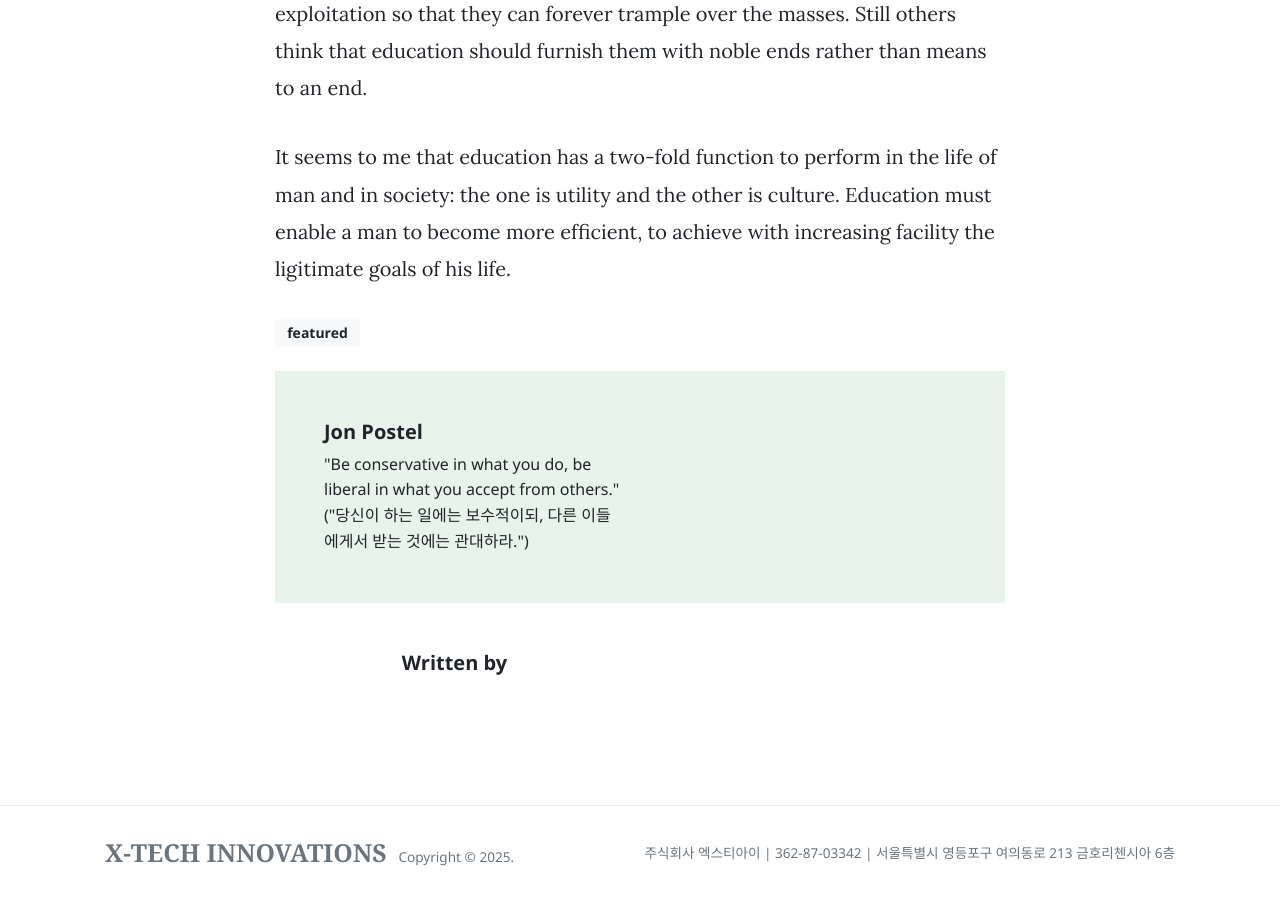
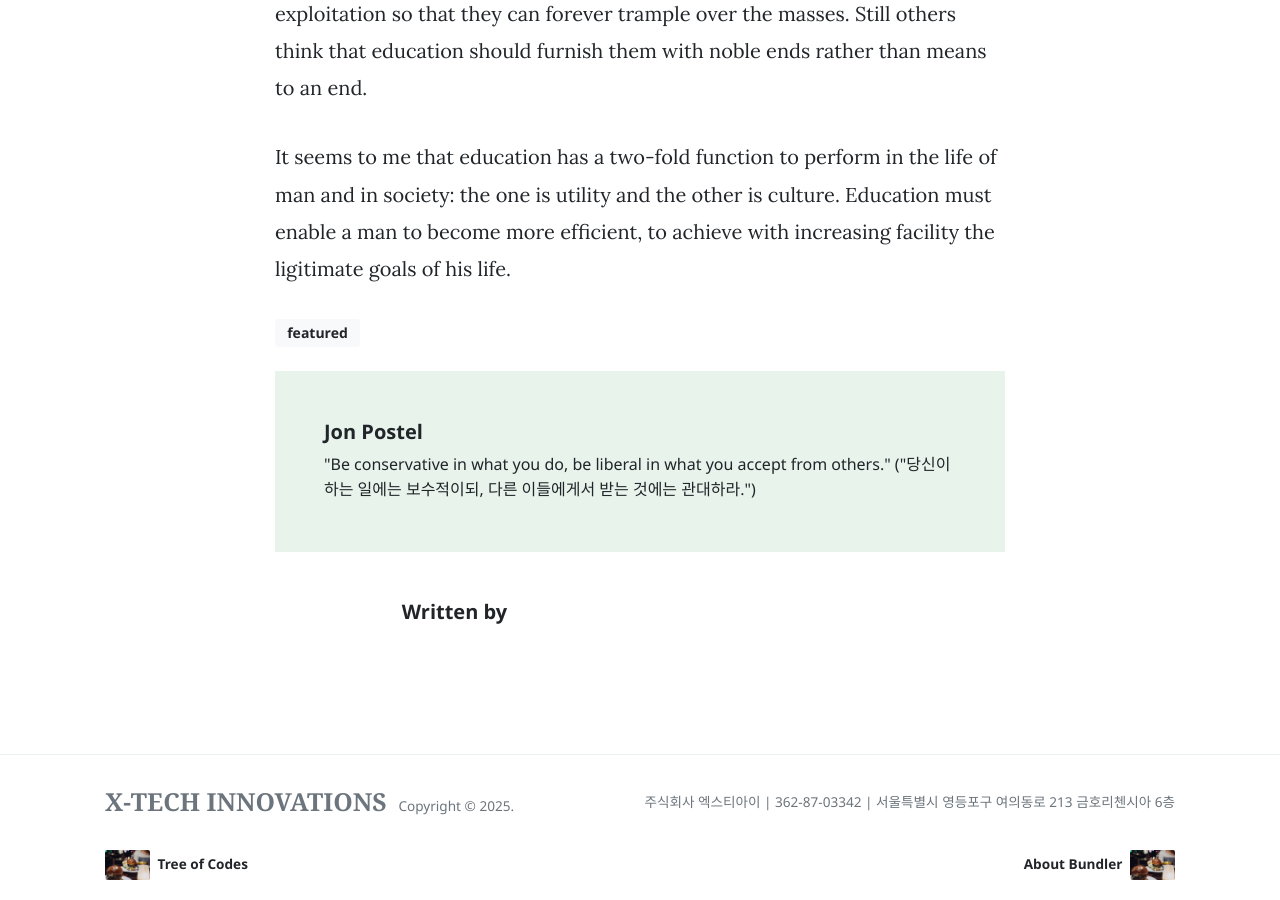
Before and after one commit to skps2000/XTI_CORP, a Jekyll site: the page built from _posts/2019-01-28-we-all-wait-for-summer.md, in a window 1280 px wide and 900 px high, scrolled down 635 px. Built offline with Jekyll 4.4.1, drawn with Linux system fonts in a browser that asks for light colours; nearby versions of some CDN libraries.

Commit message:
Update post.html

```diff
--- a/_layouts/post.html
+++ b/_layouts/post.html
@@ -82,7 +82,7 @@
             {% if site.mailchimp-list %}
 			<div class="border p-5 bg-lightblue">
 				<div class="row justify-content-between">
-					<div class="col-md-6 mb-2 mb-md-0">
+					<div class="col-md-12 mb-2 mb-md-0">
 						<h5 class="font-weight-bold">Jon Postel</h5>
 						 "Be conservative in what you do, be liberal in what you accept from others."
 						("당신이 하는 일에는 보수적이되, 다른 이들에게서 받는 것에는 관대하라.")
```
